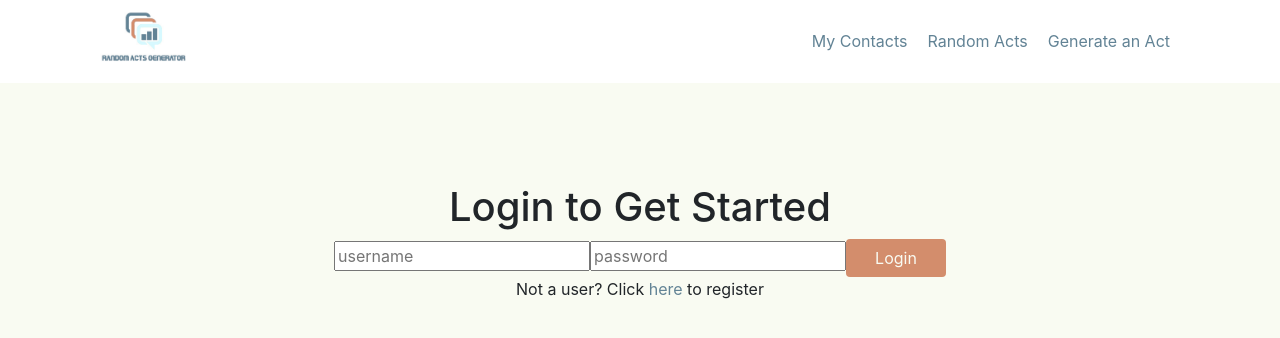
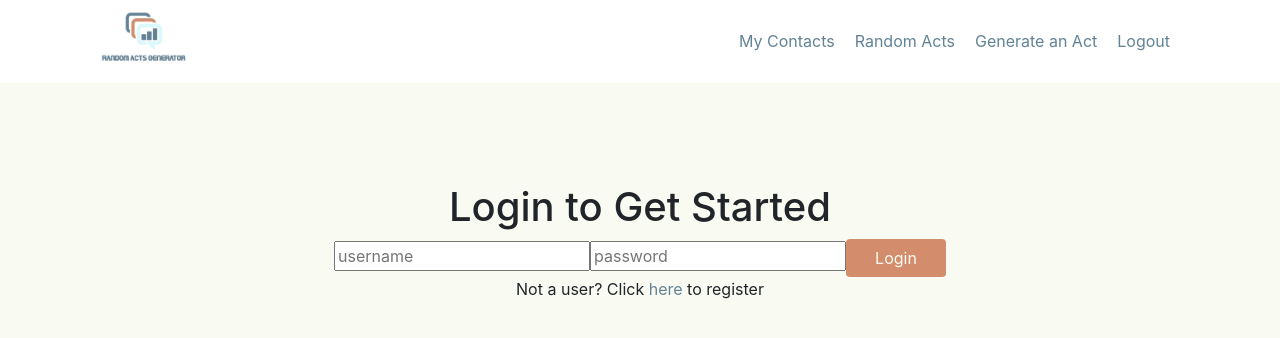
Before and after one commit to build-week-random-acts/random-acts-FE1, a React (Create React App) app: page /login in a window 1280 px wide. Shown: the top 338 px of the page. Built offline with nearby package versions, Linux system fonts and the light colour scheme; no server answers.

Commit message:
bug fixes

```diff
--- a/src/App.js
+++ b/src/App.js
@@ -1,5 +1,5 @@
 import React, { useState, useEffect } from 'react';
-import { Route, Switch } from 'react-router-dom';
+import { Route, Switch, withRouter } from 'react-router-dom';
 import UserHomePage from './components/UserHomePage';
 import LoginForm from './components/LoginForm';
 import Navbar from './components/Navbar';
@@ -11,7 +11,7 @@ import axios from 'axios';
 
 import './styles.scss';
 
-function App() {
+function App(props) {
   const [acts, setActs] = useState([]);
   const [contacts, setContacts] = useState([
     {
@@ -70,13 +70,19 @@ function App() {
       })
       .catch(err => console.log(err));
   }, []);
+  useEffect(() => {
+    if (localStorage.getItem('token')) {
+      props.history.push('/user');
+    } else {
+      props.history.push('/login');
+    }
+  }, []);
 
-  let randomAct = acts[Math.floor(Math.random() * acts.length)];
-  console.log('random act chosen', randomAct);
+  let randomAct =
+    acts.length > 0 && acts[Math.floor(Math.random() * acts.length)].quote;
 
   let randomContact =
     contacts[Math.floor(Math.random() * contacts.length)].fname;
-  console.log('random contact chosen', randomContact);
 
   return (
     <div>
@@ -88,7 +94,7 @@ function App() {
           <div className='container'>
             <Route path='/login' component={LoginForm} />
           </div>
-          <PrivateRoute path='/' exact component={UserHomePage} />
+          <PrivateRoute path='/user' exact component={UserHomePage} />
           <PrivateRoute path='/contacts' exact component={ContactList} />
           <PrivateRoute path='/acts' exact component={Acts} />
         </ActsContext.Provider>
@@ -97,4 +103,4 @@ function App() {
   );
 }
 
-export default App;
+export default withRouter(App);
--- a/src/components/LoginForm.jsx
+++ b/src/components/LoginForm.jsx
@@ -28,7 +28,7 @@ class LoginForm extends Component {
       })
       .then(res => {
         localStorage.setItem('token', res.data.access_token);
-        this.props.history.push('/');
+        this.props.history.push('/user');
       })
       .catch(err => console.log(err));
   };
@@ -42,7 +42,7 @@ class LoginForm extends Component {
       })
       .then(res => {
         localStorage.setItem('token', res.data.access_token);
-        this.props.history.push('/');
+        this.props.history.push('/user');
       })
       .catch(err => console.log(`error: ${err}`));
   };
--- a/src/components/Navbar.jsx
+++ b/src/components/Navbar.jsx
@@ -17,7 +17,6 @@ class Navbar extends Component {
 
   render() {
     const { open } = this.state;
-    console.log('props is', this.props);
     return (
       <div className='navbar'>
         <div className='img-container'>
@@ -35,9 +34,19 @@ class Navbar extends Component {
             Generate an Act
             <Modal open={open} onClose={this.onCloseModal} center>
               <h3>The random act generated for you is: </h3>
-              <p>{`The person selected is ${this.props.randomContact}`}</p>
+              <p>{`The random act selected is ${this.props.randomAct}`}</p>
               <p>{`The person selected is ${this.props.randomContact}`}</p>
             </Modal>
+          </Link>
+          <Link
+            className='navlink'
+            onClick={() => {
+              localStorage.removeItem('token');
+              document.location.reload();
+            }}
+            to='/login'
+          >
+            Logout
           </Link>
         </div>
       </div>
--- a/src/components/PrivateRoute.js
+++ b/src/components/PrivateRoute.js
@@ -16,13 +16,17 @@ import { Route, Redirect } from 'react-router-dom';
 // export default ProtectedRoute;
 
 export default function PrivateRoute({ component: Component, ...rest }) {
-  const loginToken = localStorage.getItem('token');
-  return (
-    <Route
-      {...rest}
-      render={props =>
-        loginToken ? <Component {...props} /> : <Redirect to='/login' />
-      }
-    />
-  );
+  if (localStorage.getItem('token')) {
+    return <Route {...rest} render={props => <Component {...props} />} />;
+  } else {
+    return <Redirect to='/' />;
+  }
+  // return (
+  //   <Route
+  //     {...rest}
+  //     render={props =>
+  //       loginToken ? <Component {...props} /> : <Redirect to='/login' />
+  //     }
+  //   />
+  // );
 }
--- a/src/components/UserHomePage.jsx
+++ b/src/components/UserHomePage.jsx
@@ -1,10 +1,7 @@
 import React from 'react';
 import ContactList from './ContactList';
-import { Route, Link } from 'react-router-dom';
-import Acts from './Acts';
 
 const UserHomePage = props => {
-  console.log(props);
   return (
     <div>
       <div className='homepage top' />
@@ -19,7 +16,6 @@ const UserHomePage = props => {
             render={props => <ContactList {...props} />}
           />*/}
           <ContactList />
-          <Acts />
         </div>
       </div>
     </div>
```
